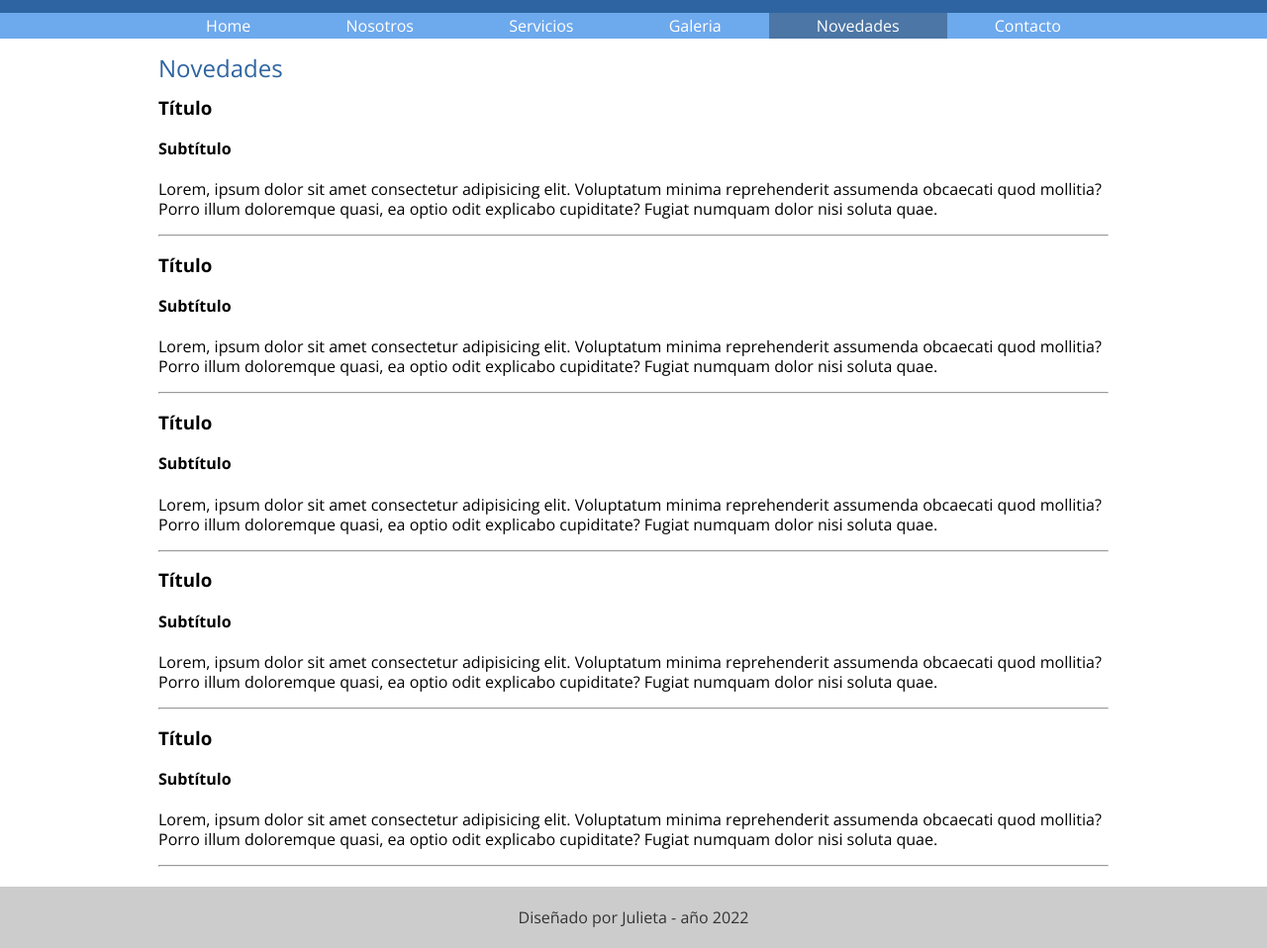
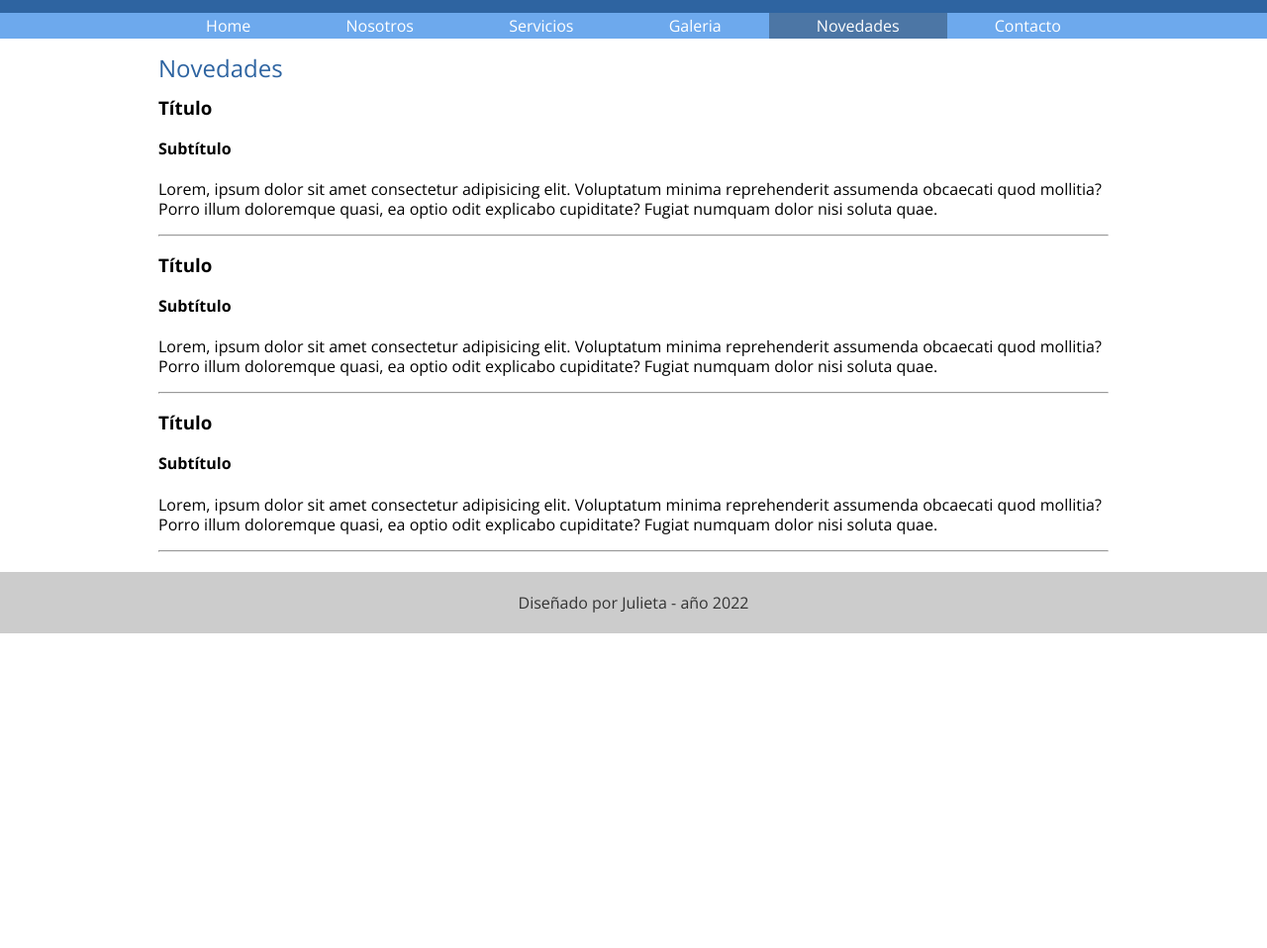
Before and after one commit to Julieta2022/Curso-UTN, a plain HTML site: page novedades.html in a window 1280 px wide. Shown: the part 141-1099 px from the top of the page at 99% size. After the commit the page ends 800 px from the top, so only its background shows below. Drawn offline with nearby package versions, Linux system fonts and the light colour scheme.

Commit message:
modifique novedades

```diff
--- a/novedades.html
+++ b/novedades.html
@@ -43,7 +43,8 @@
             <p>Lorem, ipsum dolor sit amet consectetur adipisicing elit. Voluptatum minima reprehenderit assumenda
                 obcaecati quod mollitia? Porro illum doloremque quasi, ea optio odit explicabo cupiditate? Fugiat
                 numquam dolor nisi soluta quae.</p>
-            <hr/> <!--es una etiqueta de html que hace una línea de separación entre contenido sin necesidad de hacer una clase por css-->
+            <hr />
+            <!--es una etiqueta de html que hace una línea de separación entre contenido sin necesidad de hacer una clase por css-->
         </div>
         <div>
             <h3>Título</h3>
@@ -51,7 +52,8 @@
             <p>Lorem, ipsum dolor sit amet consectetur adipisicing elit. Voluptatum minima reprehenderit assumenda
                 obcaecati quod mollitia? Porro illum doloremque quasi, ea optio odit explicabo cupiditate? Fugiat
                 numquam dolor nisi soluta quae.</p>
-            <hr/> <!--es una etiqueta de html que hace una línea de separación entre contenido sin necesidad de hacer una clase por css-->
+            <hr />
+            <!--es una etiqueta de html que hace una línea de separación entre contenido sin necesidad de hacer una clase por css-->
         </div>
         <div>
             <h3>Título</h3>
@@ -59,24 +61,10 @@
             <p>Lorem, ipsum dolor sit amet consectetur adipisicing elit. Voluptatum minima reprehenderit assumenda
                 obcaecati quod mollitia? Porro illum doloremque quasi, ea optio odit explicabo cupiditate? Fugiat
                 numquam dolor nisi soluta quae.</p>
-            <hr/> <!--es una etiqueta de html que hace una línea de separación entre contenido sin necesidad de hacer una clase por css-->
+            <hr />
+            <!--es una etiqueta de html que hace una línea de separación entre contenido sin necesidad de hacer una clase por css-->
         </div>
- <div>
-            <h3>Título</h3>
-            <h4>Subtítulo</h4>
-            <p>Lorem, ipsum dolor sit amet consectetur adipisicing elit. Voluptatum minima reprehenderit assumenda
-                obcaecati quod mollitia? Porro illum doloremque quasi, ea optio odit explicabo cupiditate? Fugiat
-                numquam dolor nisi soluta quae.</p>
-            <hr/> <!--es una etiqueta de html que hace una línea de separación entre contenido sin necesidad de hacer una clase por css-->
-        </div>
-         <div>
-            <h3>Título</h3>
-            <h4>Subtítulo</h4>
-            <p>Lorem, ipsum dolor sit amet consectetur adipisicing elit. Voluptatum minima reprehenderit assumenda
-                obcaecati quod mollitia? Porro illum doloremque quasi, ea optio odit explicabo cupiditate? Fugiat
-                numquam dolor nisi soluta quae.</p>
-            <hr/> <!--es una etiqueta de html que hace una línea de separación entre contenido sin necesidad de hacer una clase por css-->
-        </div>
+
     </main>
     <footer>
         <p>Diseñado por Julieta - año 2022</p>
```
